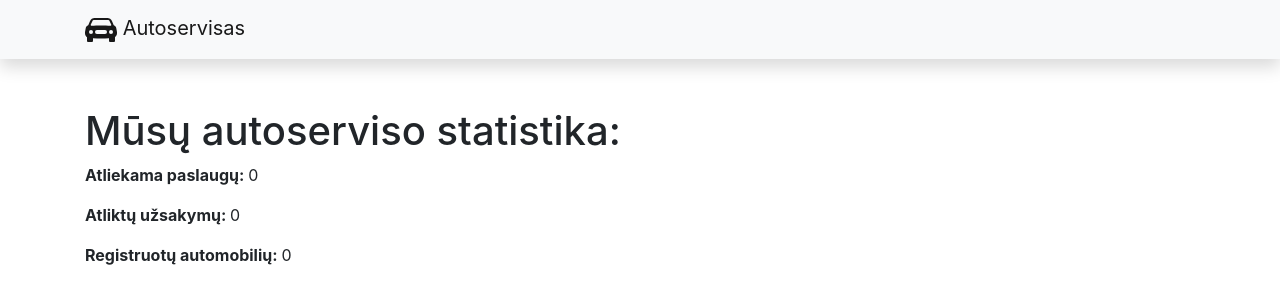
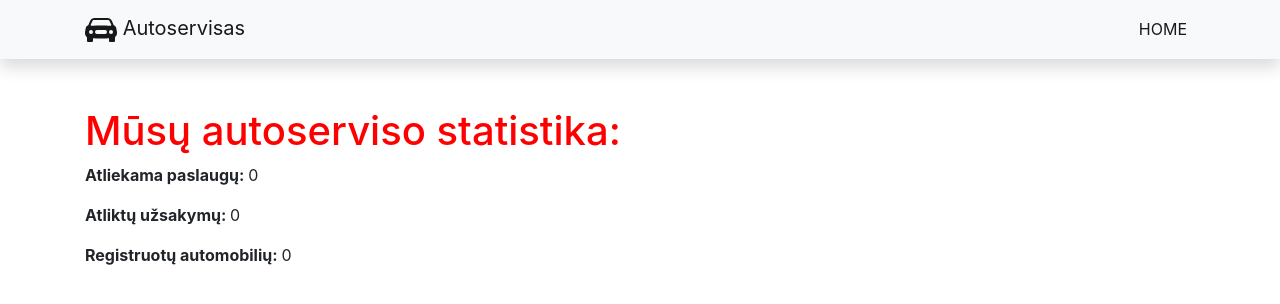
Before and after one commit to DonatasNoreika/autoservisas202401, a Django app: page /autoservice/ in a window 1280 px wide. Shown: the top 304 px of the page. Run offline with Django 5.2, Linux system fonts and the light colour scheme; data that the repository does not hold is empty; some libraries are stand-ins or nearby versions.

Commit message:
+Veikia CSS

```diff
--- a/mysite/autoservice/static/css/styles.css
+++ b/mysite/autoservice/static/css/styles.css
@@ -0,0 +1,4 @@
+
+h1 {
+    color: red;
+}
--- a/mysite/autoservice/templates/base.html
+++ b/mysite/autoservice/templates/base.html
@@ -8,10 +8,10 @@
           integrity="sha384-MCw98/SFnGE8fJT3GXwEOngsV7Zt27NXFoaoApmYm81iuXoPkFOJwJ8ERdknLPMO"
           crossorigin="anonymous">
     <link rel="stylesheet" href="https://cdnjs.cloudflare.com/ajax/libs/font-awesome/4.7.0/css/font-awesome.min.css">
+    {% load static %}
+    <link rel="stylesheet" href="{% static 'css/styles.css' %}">
 
     <!-- Add additional CSS in static file -->
-    {% load static %}
-    <link rel="stylesheet" href="{% static 'css/styles.css' %}">
 </head>
 <body>
 {% load i18n %}
@@ -31,6 +31,8 @@
         <div class="collapse navbar-collapse" id="navbarResponsive">
             <ul class="navbar-nav ml-auto">
                 <li class="nav-item">
+                    <a class="nav-link active" href="{% url 'index' %}">HOME</a>
+                </li>
             </ul>
         </div>
     </div>
```
